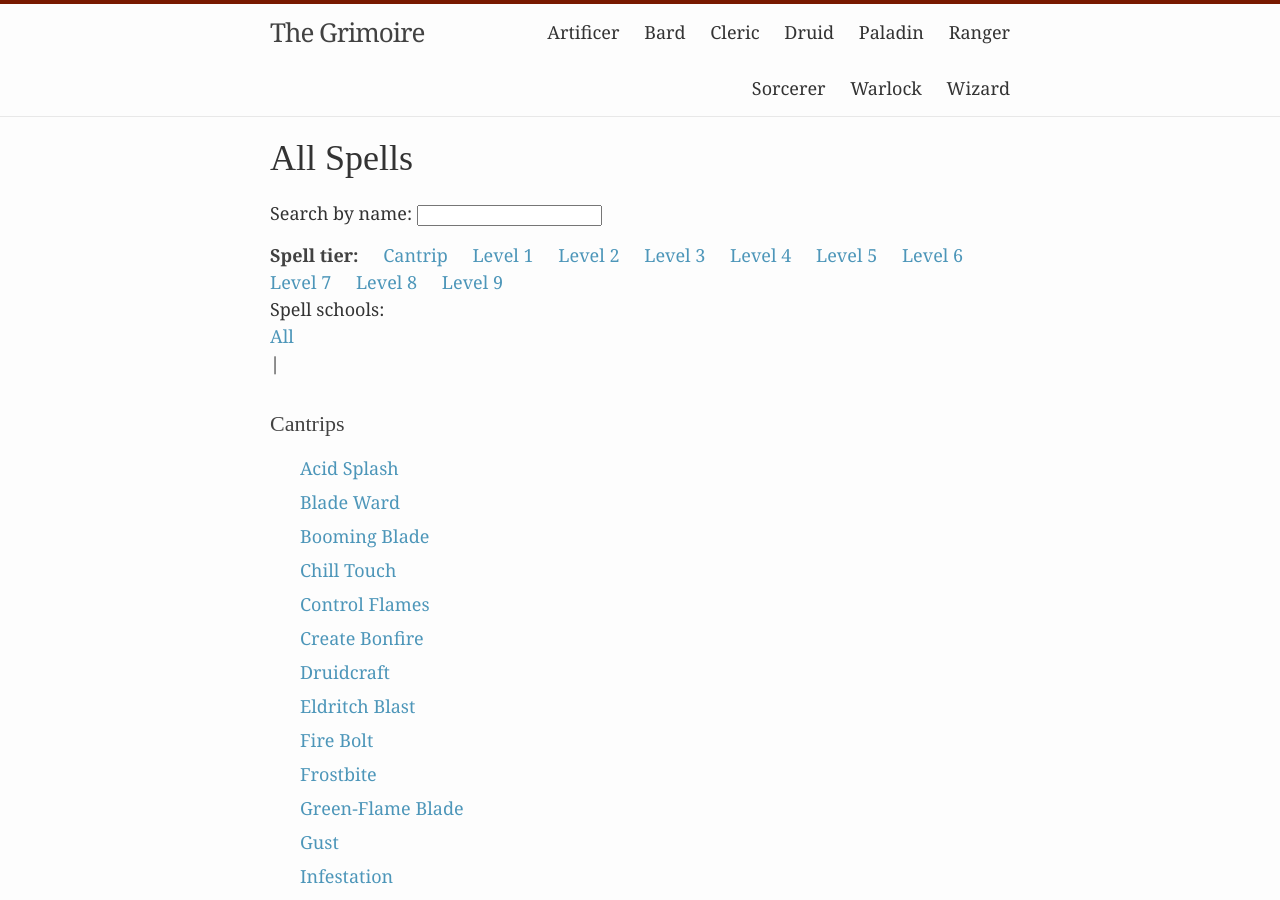
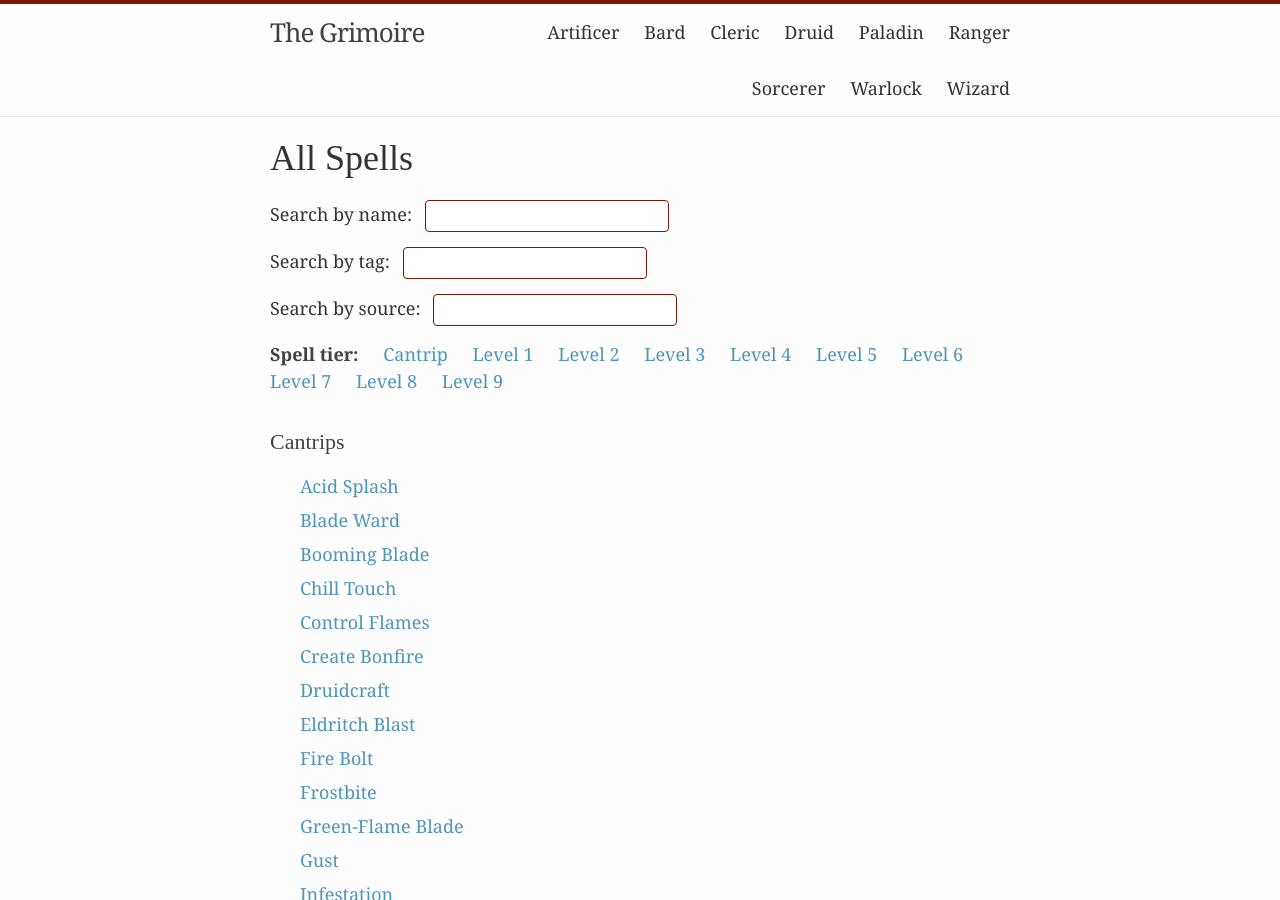
Before and after one commit to LazyDM699/LazyDM699.github.io, a Jekyll site: the page built from index.html, in a window 1280 px wide and 900 px high. Built offline with Jekyll 4.4.1, drawn with Linux system fonts in a browser that asks for light colours.

Commit message:
Update index.html

```diff
--- a/index.html
+++ b/index.html
@@ -4,7 +4,9 @@ layout: default
 
 <div class="home">
   <h1 class="page-heading">All Spells</h1>
-  <p id="spellSearch">Search by name: <input type="search" id="jetsSearch"></p>
+  <p id="spellSearch">Search by name: <input type="search" class="jetsSearch" id="jetsSearch"></p>
+  <p id="tagSearch">Search by tag: <input type="search" name="tagSearch" id="tagSearchBar" class="jetsSearch"></p>
+  <p id="sourceSearch">Search by source: <input type="search" name="sourceSearch" id="sourceSearchBar" class="jetsSearch"></p>
    <dl class="tag-list">
     <dt>Spell tier:</dt>
     {% for level in site.data.levels %}
@@ -13,25 +15,14 @@ layout: default
     </dd>
     {% endfor %}
   </dl>
-  <dl class="schools-list">
-    <dt>Spell schools:</dt>
-      <dd>
-        <a class="spell-school selected" name="all">All</a>
-      </dd> |
-    {% for spellSchool in site.data.schools %}
-      <dd>
-        <a class="spell-school" name="{{ spellSchool.tag }}">{{ spellSchool.name }}</a>
-      </dd>
-    {% endfor %}
-  </dl>
   {% for level in site.data.levels %}
     <a id="{{level.tag}}"></a>
     <h2 class="post-list-head jetsHide">{{level.title}}</h2>
     <ul class="post-list jetsContent">
       {% assign post_list = site.tags.[{{level.tag}}] | sort: 'title' %}
       {% for post in post_list %}
-        <li>
-            <a class="post-link" tags="{{ post.tags | join " " }}" href="{{ post.url | prepend: site.baseurl }}">{{ post.title }}</a>
+        <li data-tags="{{ post.tags | join: ',' }}" data-sources="{{ post.sources | join: ',' }}">
+          <a class="post-link" href="{{ post.url | prepend: site.baseurl }}">{{ post.title }}</a>
         </li>
       {% endfor %}
     </ul>
```
